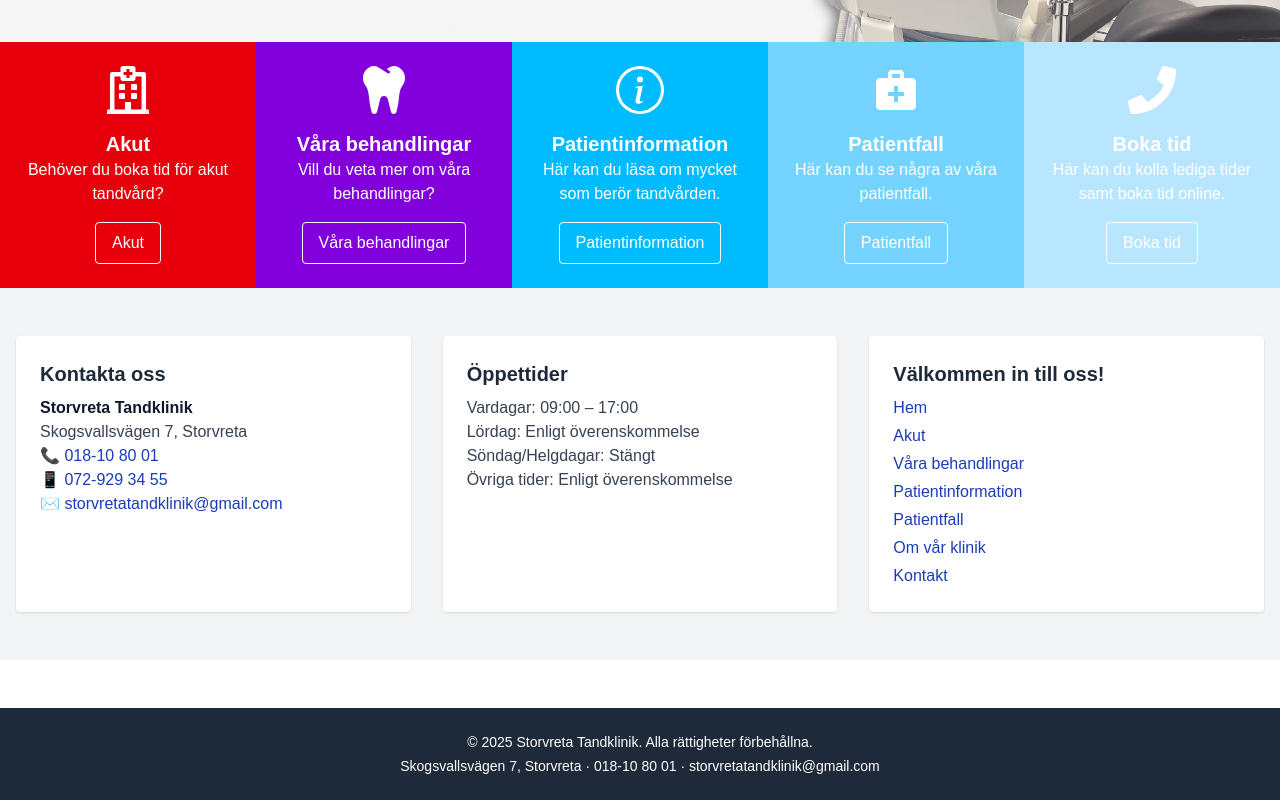
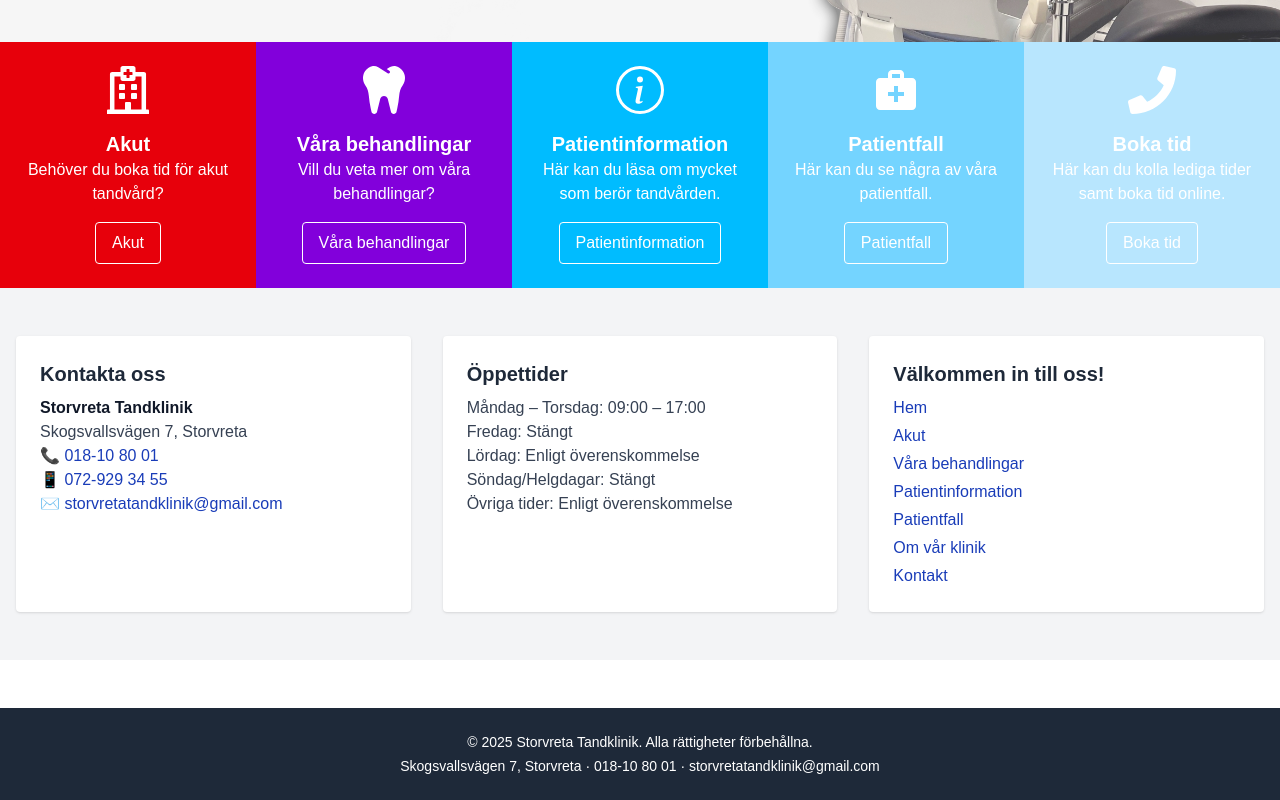
Before and after one commit to Asaadntl/storvreta-tandklinik, a Next.js app: page / in a window 1280 px wide. Shown: the part 590-1390 px from the top of the page. Built offline with nearby package versions, Linux system fonts and the light colour scheme.

Commit message:
Uppdaterade öppettider

```diff
--- a/src/components/InfoBlocks.jsx
+++ b/src/components/InfoBlocks.jsx
@@ -16,7 +16,8 @@ export default function InfoBlocks() {
         {/* Öppettider */}
         <div className="bg-white p-6 rounded shadow">
           <h2 className="text-xl font-semibold mb-2 text-gray-800">Öppettider</h2>
-          <p className="text-gray-700">Vardagar: 09:00 – 17:00</p>
+          <p className="text-gray-700">Måndag – Torsdag: 09:00 – 17:00</p>
+          <p className="text-gray-700">Fredag: Stängt</p>
           <p className="text-gray-700">Lördag: Enligt överenskommelse</p>
           <p className="text-gray-700">Söndag/Helgdagar: Stängt</p>
           <p className="text-gray-700">Övriga tider: Enligt överenskommelse</p>
```
